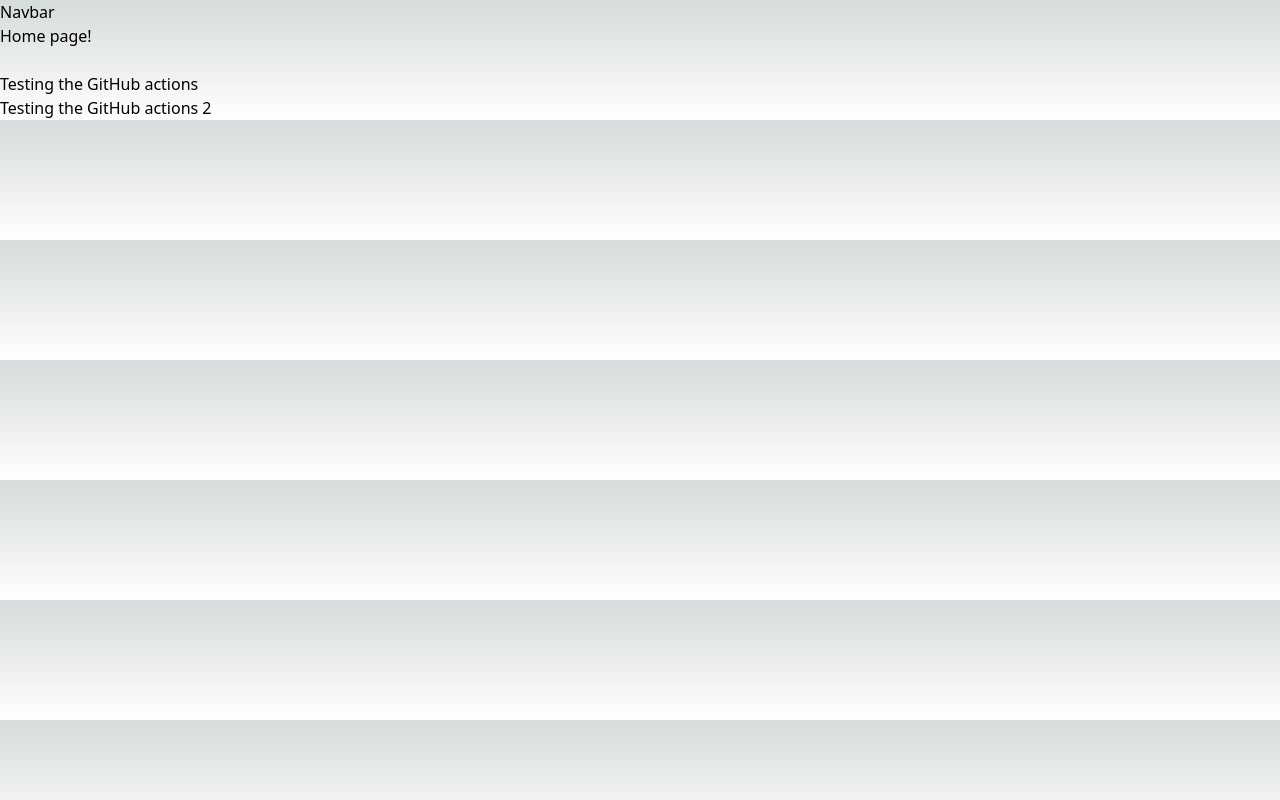
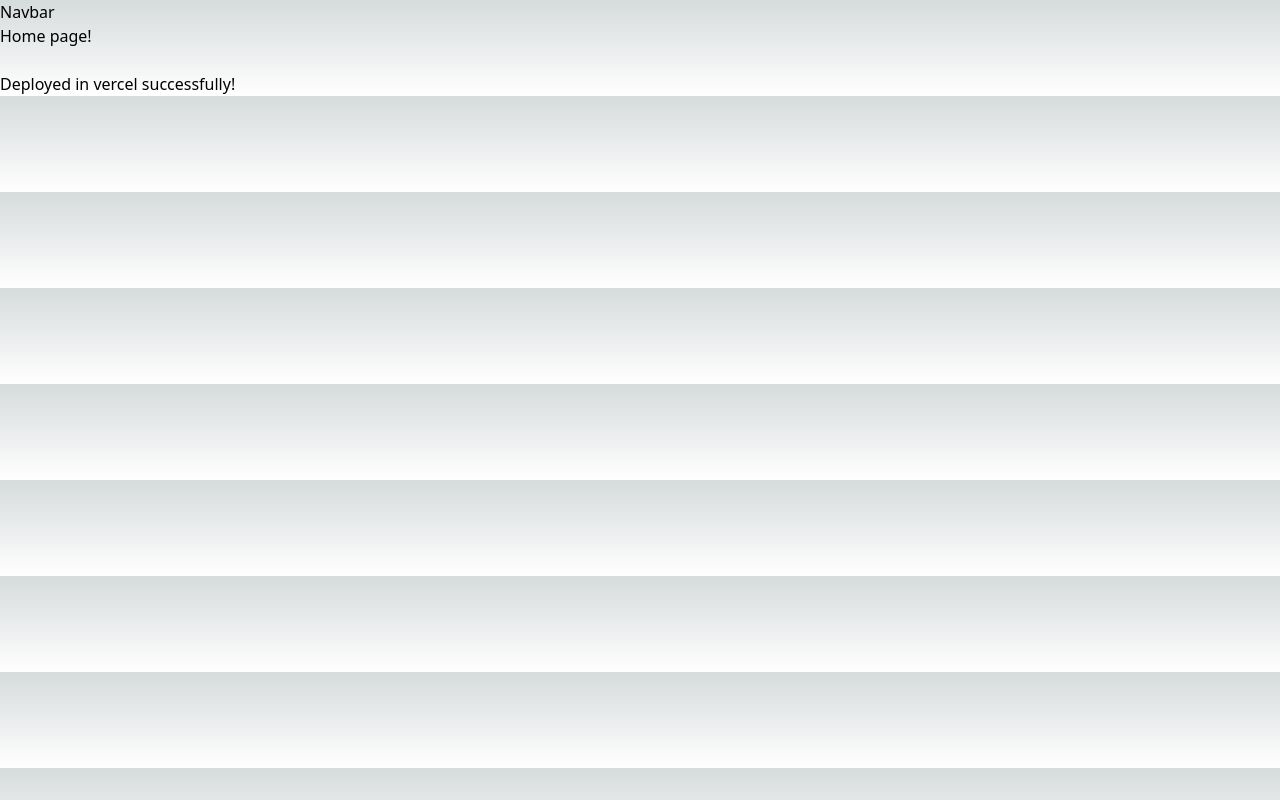
Before and after one commit to IsuruVihan/quill-pen, a Next.js app: page / in a window 1280 px wide. Built offline with nearby package versions, Linux system fonts and the light colour scheme.

Commit message:
Check vercel deployment

```diff
--- a/app/page.tsx
+++ b/app/page.tsx
@@ -3,8 +3,7 @@ export default function Home() {
     <main>
       <h1>Home page!</h1>
       <br/>
-      <h2>Testing the GitHub actions</h2>
-      <h2>Testing the GitHub actions 2</h2>
+      <h2>Deployed in vercel successfully!</h2>
     </main>
   );
 }
```
